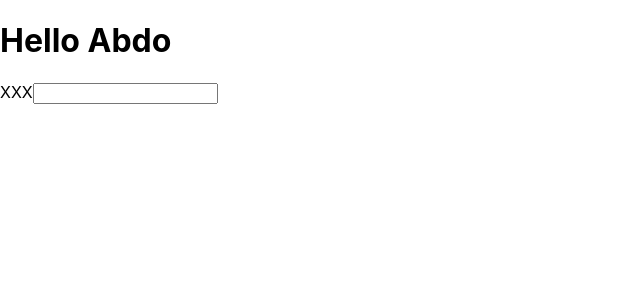
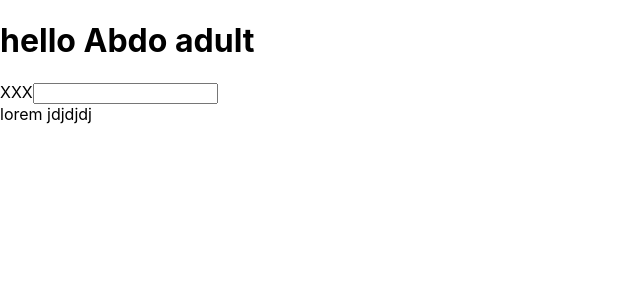
Before and after one commit to Abdo-esse/first_app_react, a React (Create React App) app: page / in a window 1280 px wide. Shown: the top 300 px of the page, without its empty margins (0-640 px from the left). Built offline with nearby package versions, Linux system fonts and the light colour scheme.

Commit message:
template literale

```diff
--- a/src/Forms/TextField.js
+++ b/src/Forms/TextField.js
@@ -1,12 +1,32 @@
-import React from 'react'
+import React, { Children, Component } from 'react'
 
-function TextField() {
-  return (
-    <div>
-      <label>XXX</label>
-      <input type='text'/>
-    </div>
-  )
+// function TextField(props) {
+//   return (
+//     <>
+//       <label>{props.label}</label>
+//       <input name={props.lastname} type='text'/>
+//       <div>{props.children}</div>
+//     </>
+//   )
+// }
+
+
+class TextField extends Component{
+
+    render(){
+        console.log(this);
+
+        return(
+            <>
+               <label>{this.props.label}</label>
+               <input name={this.props.lastname} type='text'/>
+               <div>{this.props.children} </div>
+        </>
+        )
+
+    }
 }
 
+
+
 export default TextField
--- a/src/holloWorld/HelloWorld.js
+++ b/src/holloWorld/HelloWorld.js
@@ -1,23 +1,28 @@
 import React from 'react'
 
-// function HelloWorld({lastname}) {
-//     // console.log(props);
+function HelloWorld({lastname}) {
+    // console.log(props);
+    const age=18
+    let isAdult= age>=18
 
-//   return (
-//     <div>
-//      <h1> hello {lastname}</h1>
-//     </div>
-//   )
+  return (
+    <div>
+     <h1> hello {lastname} {isAdult?"adult":"mineur"} </h1>
+    </div>
+  )
+}
+
+
+// class HelloWorld extends React.Component{
+//     const age=18
+
+//     render(){
+//      let isAdult=false
+//      if(age>=18){
+//         isAdult=true
+//      }
+//         return <h1>Hello {this.props.lastname}</h1>
+//     }
 // }
 
-
-class HelloWorld extends React.Component{
-
-
-    render(){
-
-        return <h1>Hello {this.props.lastname}</h1>
-    }
-}
-
 export default HelloWorld
--- a/src/index.js
+++ b/src/index.js
@@ -11,7 +11,9 @@ root.render(
   <React.StrictMode>
     {/* <App /> */}
     <HelloWorld lastname="Abdo"/>
-    <TextField />
+    <TextField lastname="Abdo" label="XXX">
+      lorem jdjdjdj
+      </TextField>
   </React.StrictMode>
 );
 
```
